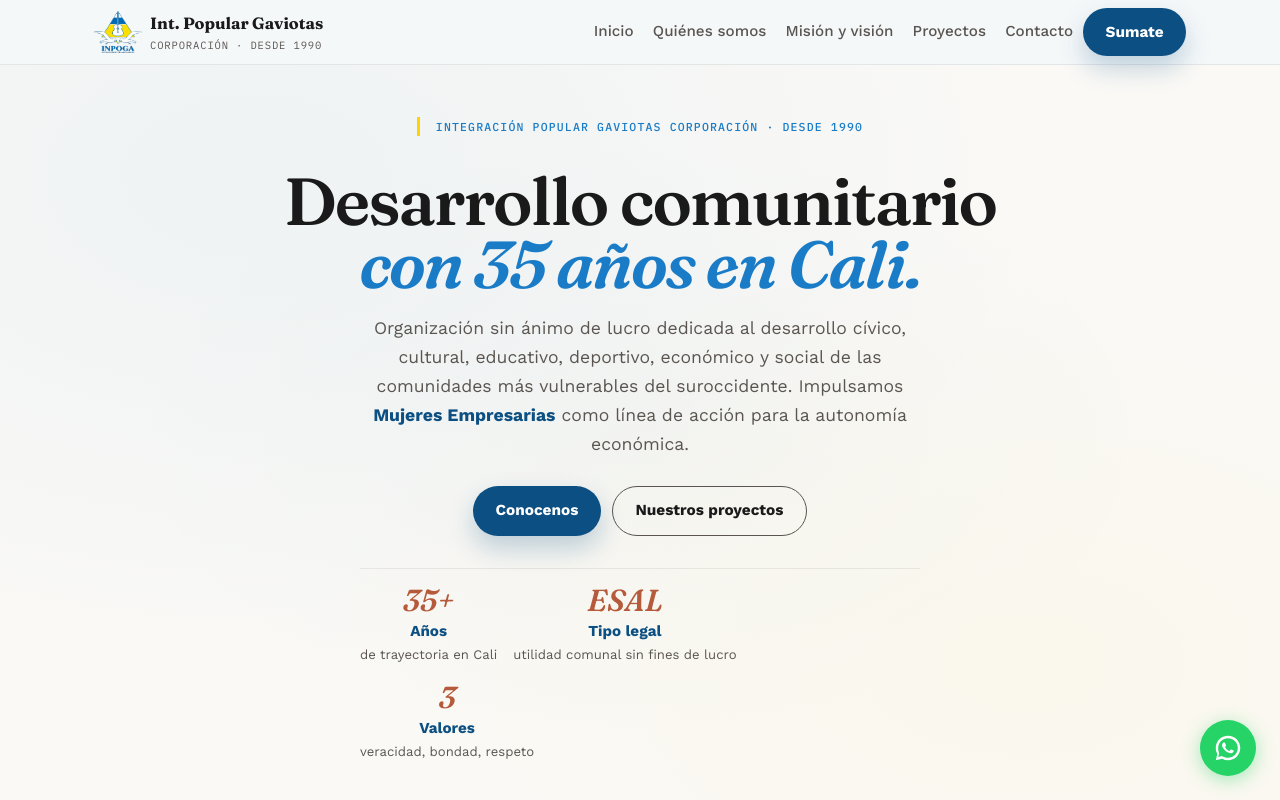
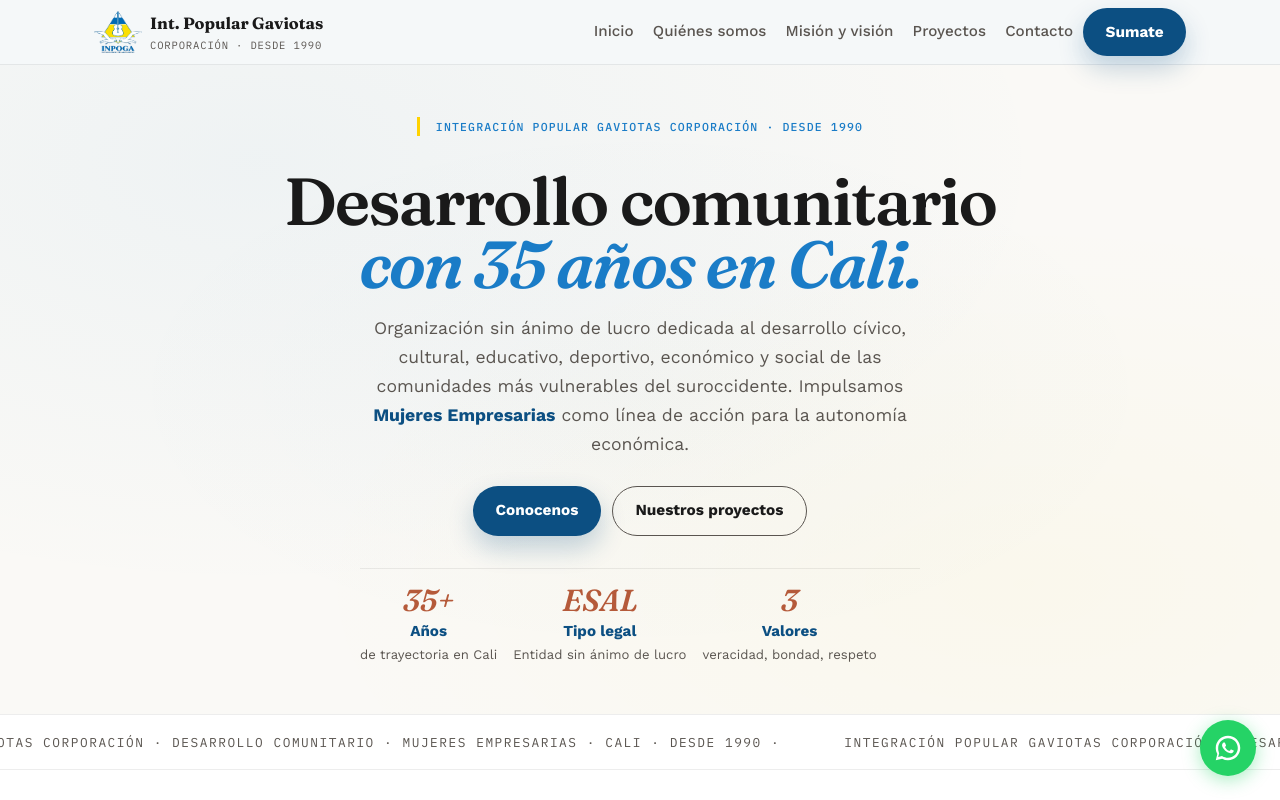
Before and after one commit to haimerb/inpoga, a React (Vite) app in the folder react-app/: page / in a window 1280 px wide. Shown: the top 800 px of the page. Built offline with nearby package versions, Linux system fonts and the light colour scheme.

Commit message:
fix: cambiar 'utilidad comunal sin fines de lucro' a 'Entidad sin ánimo de lucro' en Hero.jsx e index.html estático

```diff
--- a/react-app/src/components/Hero.jsx
+++ b/react-app/src/components/Hero.jsx
@@ -6,7 +6,7 @@
 
 const stats = [
   { dt: '35+', strong: 'Años', span: 'de trayectoria en Cali' },
-  { dt: 'ESAL', strong: 'Tipo legal', span: 'utilidad comunal sin fines de lucro' },
+  { dt: 'ESAL', strong: 'Tipo legal', span: 'Entidad sin ánimo de lucro' },
   { dt: '3', strong: 'Valores', span: 'veracidad, bondad, respeto' },
 ]
 
```
Also changed, not shown: 1 other file (tests, documents, lock files or other folders).
